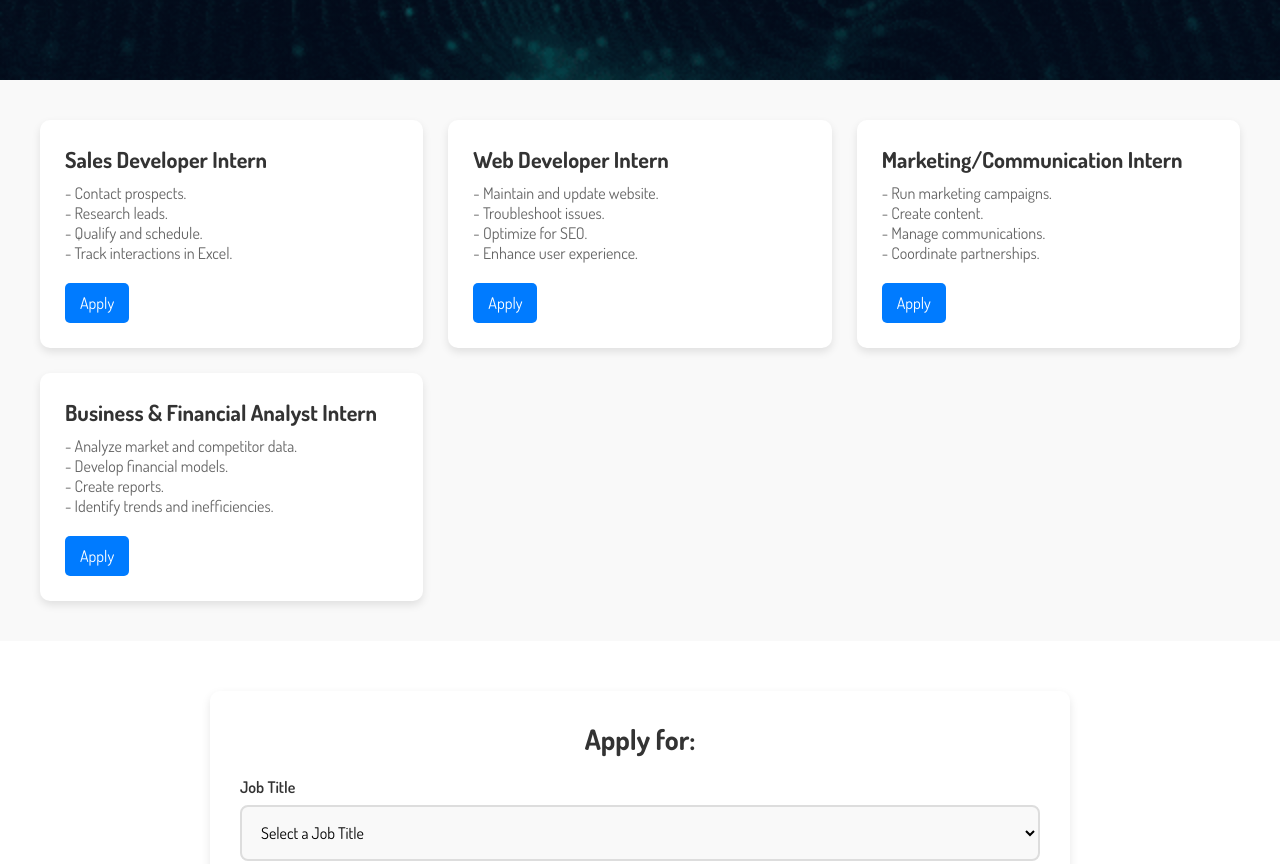
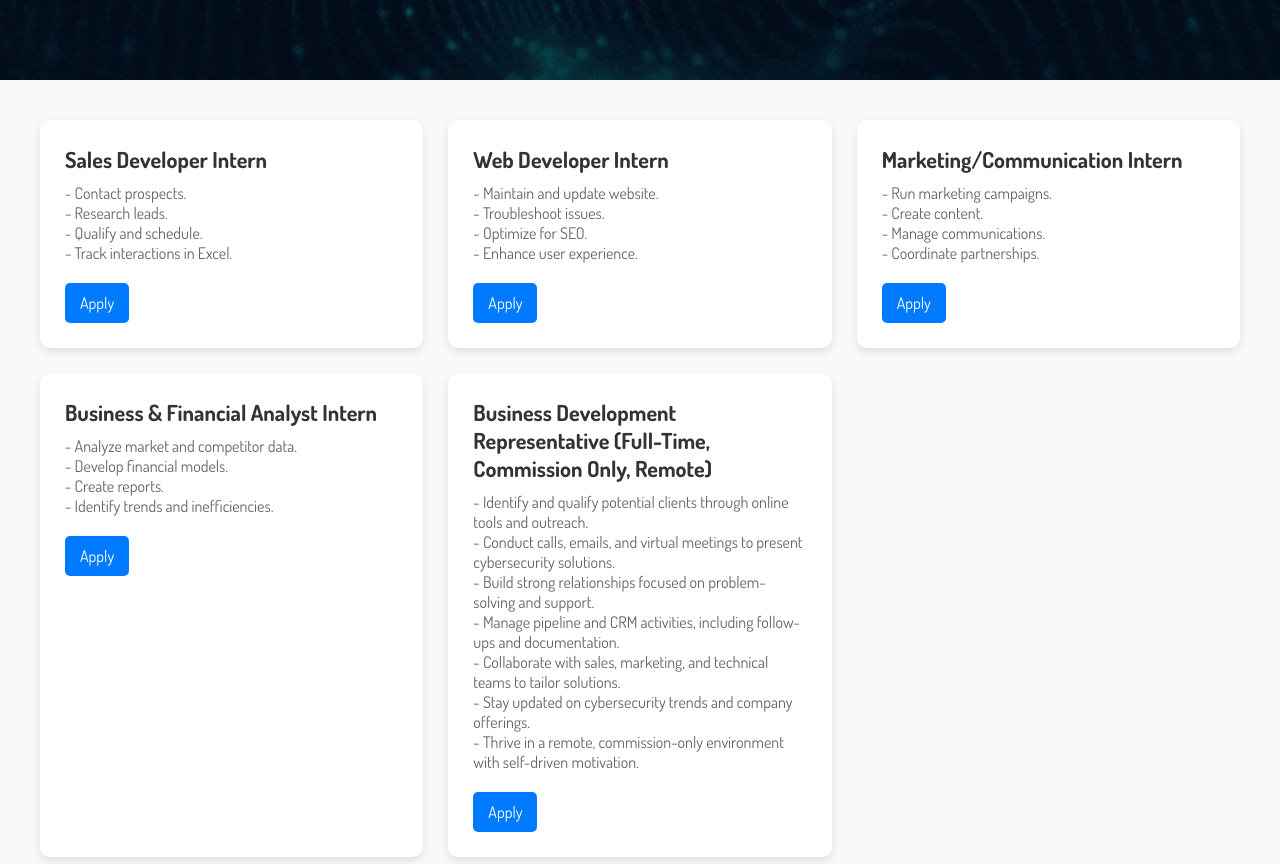
Before and after one commit to FazliddinFayziev/athenaguard, a plain HTML site: page public/career/index.html in a window 1280 px wide. Shown: the part 320-1184 px from the top of the page. Drawn offline with nearby package versions, Linux system fonts and the light colour scheme; files whose address does not match are found by name; a web font is replaced by a local one.

Commit message:
career job change

```diff
--- a/public/career/index.html
+++ b/public/career/index.html
@@ -349,7 +349,11 @@
             { title: "Sales Developer Intern", description: "- Contact prospects.<br>- Research leads.<br>- Qualify and schedule.<br>- Track interactions in Excel." },
             { title: "Web Developer Intern", description: "- Maintain and update website.<br>- Troubleshoot issues.<br>- Optimize for SEO.<br>- Enhance user experience." },
             { title: "Marketing/Communication Intern", description: "- Run marketing campaigns.<br>- Create content.<br>- Manage communications.<br>- Coordinate partnerships." },
-            { title: "Business & Financial Analyst Intern", description: "- Analyze market and competitor data.<br>- Develop financial models.<br>- Create reports.<br>- Identify trends and inefficiencies." }
+            { title: "Business & Financial Analyst Intern", description: "- Analyze market and competitor data.<br>- Develop financial models.<br>- Create reports.<br>- Identify trends and inefficiencies." },
+            {
+                title: "Business Development Representative (Full-Time, Commission Only, Remote)",
+                description: "- Identify and qualify potential clients through online tools and outreach.<br>- Conduct calls, emails, and virtual meetings to present cybersecurity solutions.<br>- Build strong relationships focused on problem-solving and support.<br>- Manage pipeline and CRM activities, including follow-ups and documentation.<br>- Collaborate with sales, marketing, and technical teams to tailor solutions.<br>- Stay updated on cybersecurity trends and company offerings.<br>- Thrive in a remote, commission-only environment with self-driven motivation."
+            }
         ];
 
         const jobContainer = document.getElementById("job-listings");
```
